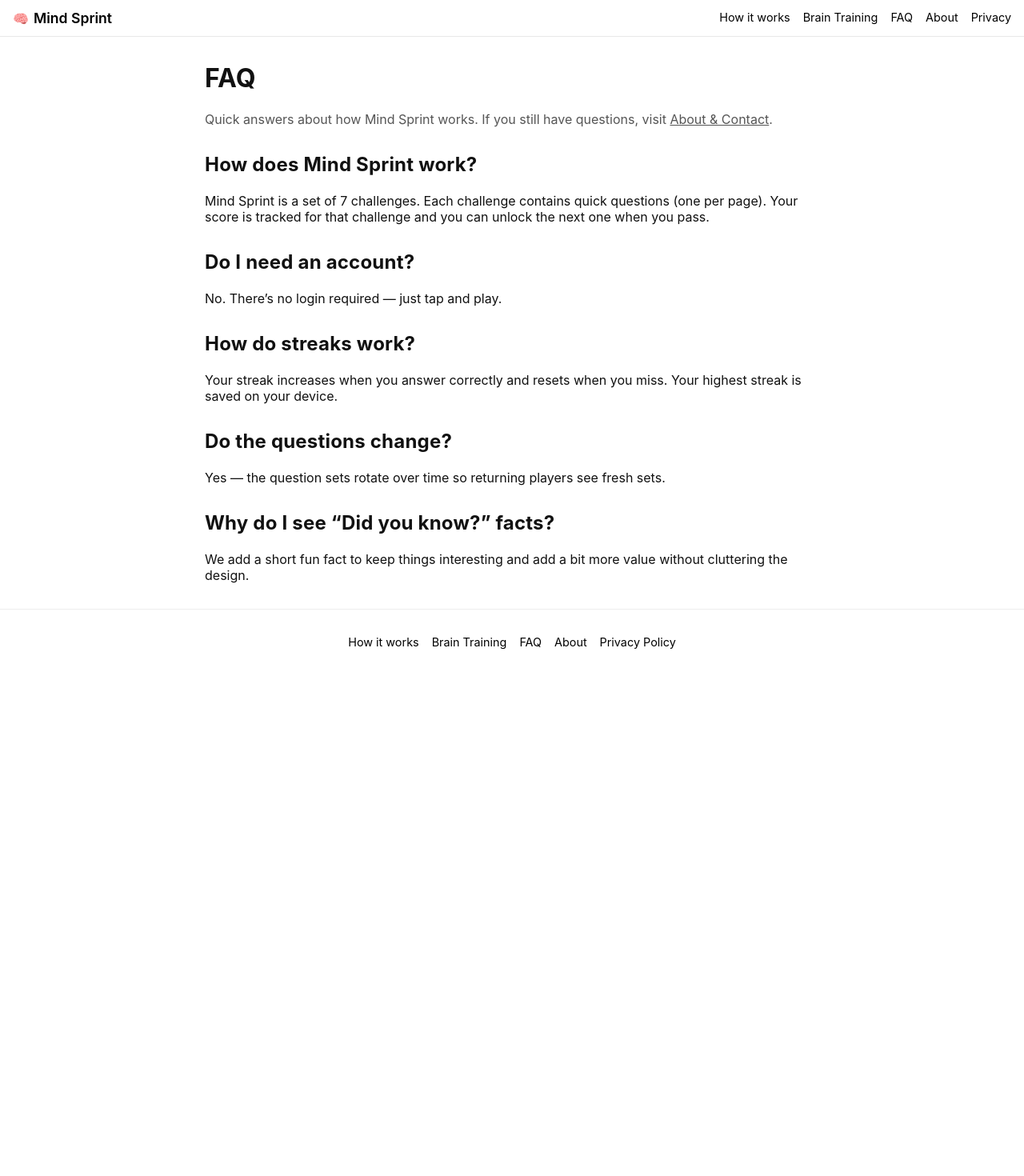
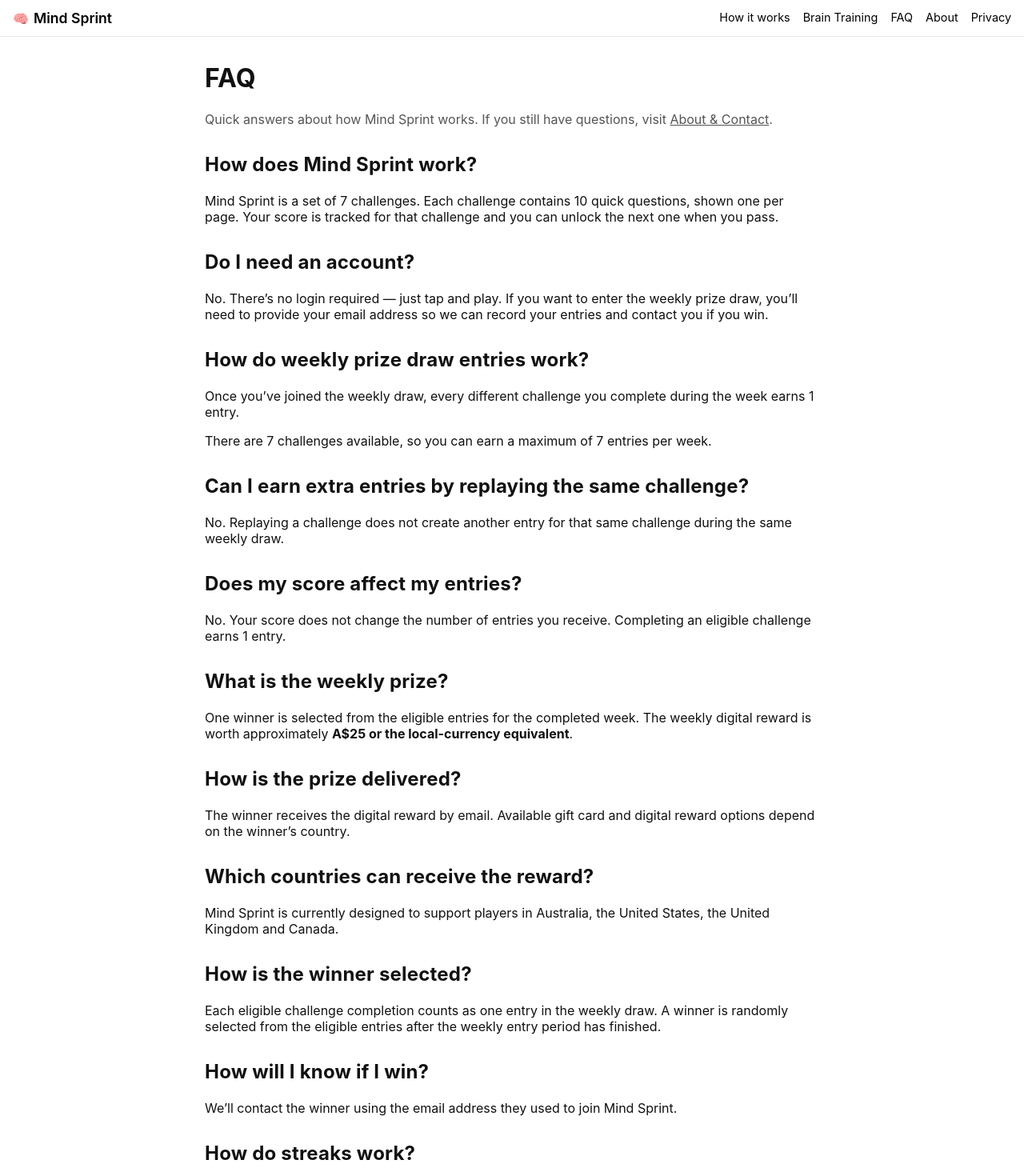
Before and after one commit to justinchase1984/mind-sprint, a Next.js app: page /faq in a window 1280 px wide. Shown: the top 1470 px of the page at 80% size. Before the commit the page ends 843 px from the top, so only its background shows below. Built offline with nearby package versions, Linux system fonts and the light colour scheme; no server answers.

Commit message:
Update faq.tsx

```diff
--- a/pages/faq.tsx
+++ b/pages/faq.tsx
@@ -9,12 +9,13 @@ export default function FAQ() {
         <title>FAQ | Mind Sprint</title>
         <meta
           name="description"
-          content="Quick answers about how Mind Sprint works."
+          content="Quick answers about Mind Sprint challenges, streaks, weekly prize draw entries and digital rewards."
         />
       </Head>
 
       <main style={{ maxWidth: 800, margin: '2rem auto', padding: '0 1rem' }}>
         <h1>FAQ</h1>
+
         <p style={{ color: '#555', marginTop: '0.5rem' }}>
           Quick answers about how Mind Sprint works. If you still have questions,
           visit{' '}
@@ -26,13 +27,74 @@ export default function FAQ() {
 
         <h2 style={{ marginTop: '2rem' }}>How does Mind Sprint work?</h2>
         <p>
-          Mind Sprint is a set of 7 challenges. Each challenge contains quick
-          questions (one per page). Your score is tracked for that challenge and
-          you can unlock the next one when you pass.
+          Mind Sprint is a set of 7 challenges. Each challenge contains 10 quick
+          questions, shown one per page. Your score is tracked for that challenge
+          and you can unlock the next one when you pass.
         </p>
 
         <h2 style={{ marginTop: '2rem' }}>Do I need an account?</h2>
-        <p>No. There’s no login required — just tap and play.</p>
+        <p>
+          No. There’s no login required — just tap and play. If you want to enter
+          the weekly prize draw, you’ll need to provide your email address so we
+          can record your entries and contact you if you win.
+        </p>
+
+        <h2 style={{ marginTop: '2rem' }}>How do weekly prize draw entries work?</h2>
+        <p>
+          Once you’ve joined the weekly draw, every different challenge you
+          complete during the week earns 1 entry.
+        </p>
+
+        <p>
+          There are 7 challenges available, so you can earn a maximum of 7
+          entries per week.
+        </p>
+
+        <h2 style={{ marginTop: '2rem' }}>
+          Can I earn extra entries by replaying the same challenge?
+        </h2>
+        <p>
+          No. Replaying a challenge does not create another entry for that same
+          challenge during the same weekly draw.
+        </p>
+
+        <h2 style={{ marginTop: '2rem' }}>Does my score affect my entries?</h2>
+        <p>
+          No. Your score does not change the number of entries you receive.
+          Completing an eligible challenge earns 1 entry.
+        </p>
+
+        <h2 style={{ marginTop: '2rem' }}>What is the weekly prize?</h2>
+        <p>
+          One winner is selected from the eligible entries for the completed
+          week. The weekly digital reward is worth approximately{' '}
+          <strong>A$25 or the local-currency equivalent</strong>.
+        </p>
+
+        <h2 style={{ marginTop: '2rem' }}>How is the prize delivered?</h2>
+        <p>
+          The winner receives the digital reward by email. Available gift card
+          and digital reward options depend on the winner’s country.
+        </p>
+
+        <h2 style={{ marginTop: '2rem' }}>Which countries can receive the reward?</h2>
+        <p>
+          Mind Sprint is currently designed to support players in Australia,
+          the United States, the United Kingdom and Canada.
+        </p>
+
+        <h2 style={{ marginTop: '2rem' }}>How is the winner selected?</h2>
+        <p>
+          Each eligible challenge completion counts as one entry in the weekly
+          draw. A winner is randomly selected from the eligible entries after
+          the weekly entry period has finished.
+        </p>
+
+        <h2 style={{ marginTop: '2rem' }}>How will I know if I win?</h2>
+        <p>
+          We’ll contact the winner using the email address they used to join
+          Mind Sprint.
+        </p>
 
         <h2 style={{ marginTop: '2rem' }}>How do streaks work?</h2>
         <p>
```
